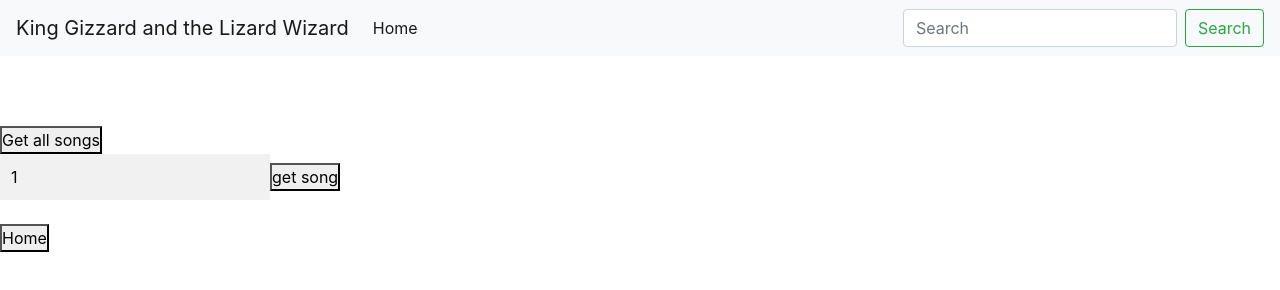
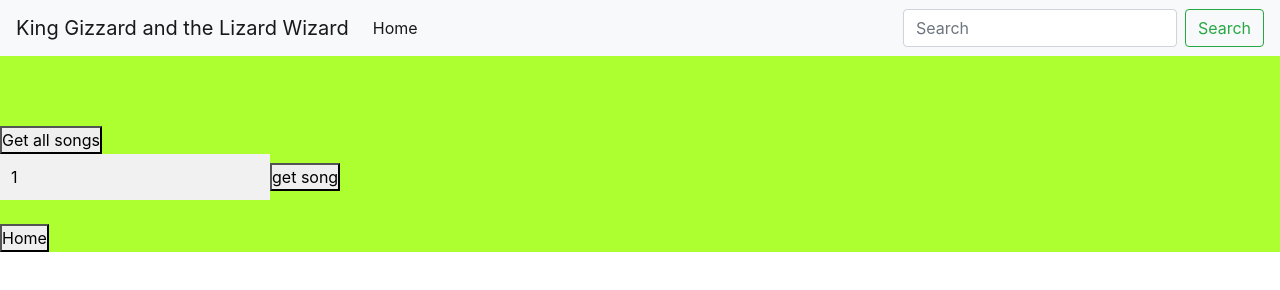
Before and after one commit to jm4clark/SoloProjectAPI, a plain HTML site: page KingGizzAPI/src/main/webapp/songs.html in a window 1280 px wide. Drawn offline with nearby package versions, Linux system fonts and the light colour scheme.

Commit message:
js and html

```diff
--- a/KingGizzAPI/src/main/webapp/api.js
+++ b/KingGizzAPI/src/main/webapp/api.js
@@ -1,4 +1,4 @@
-const baseUrl = "http://localhost:8080/KingGizzAPI/api/"; //"http://34.77.53.12:8888/KingGizzAPI/api/";
+const baseUrl = "http://34.90.83.75:8888/KingGizzAPI/api/"; //"http://localhost:8080/KingGizzAPI/api/";
 
 function makeRequest(requestType, url, sendData) {
     return new Promise((res, rej) => {
--- a/KingGizzAPI/src/main/webapp/style.css
+++ b/KingGizzAPI/src/main/webapp/style.css
@@ -80,6 +80,11 @@
       margin: 0 auto;
   }
 
+  div#main-content{
+    width:100%;
+    background-color: greenyellow;
+  }
+
   .autocomplete {
     position: relative;
     display: inline-block;
```
Also changed, not shown: KingGizzAPI/src/main/webapp/albums.html (+1 -0 lines).
